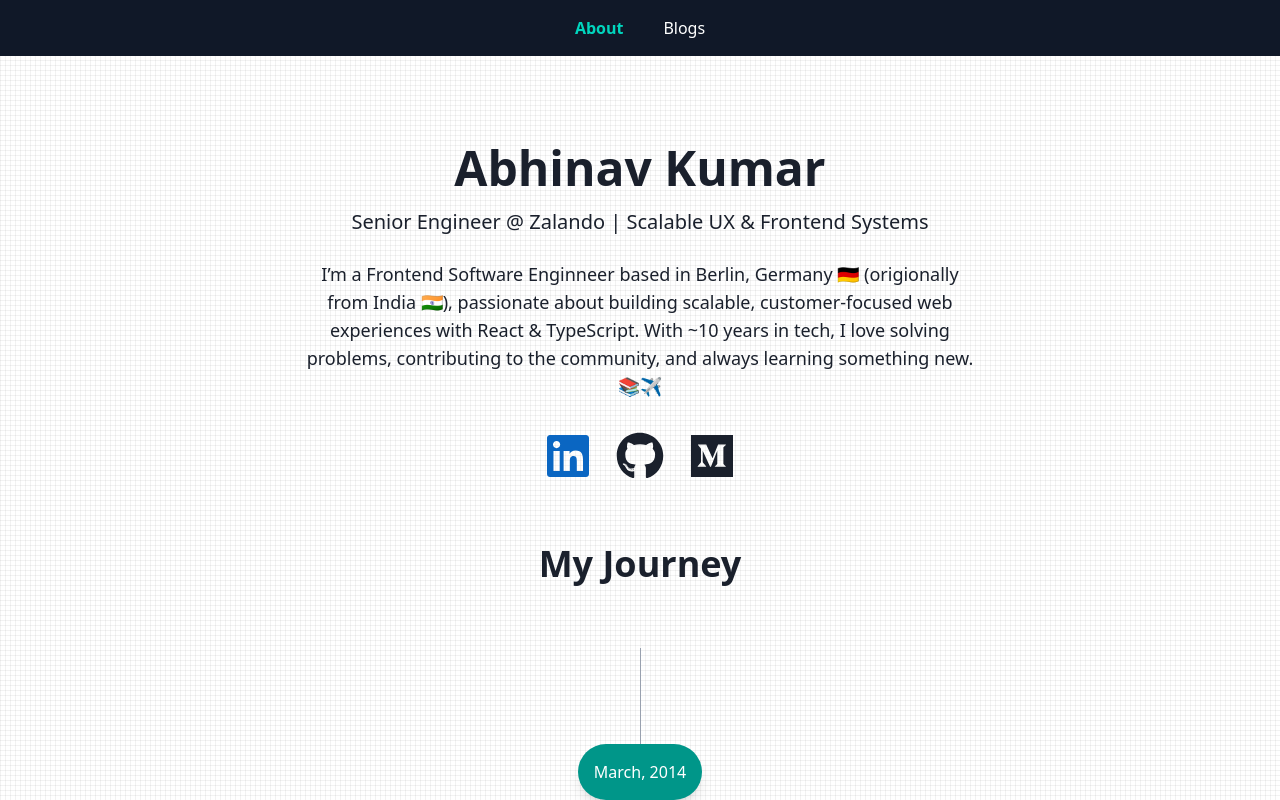
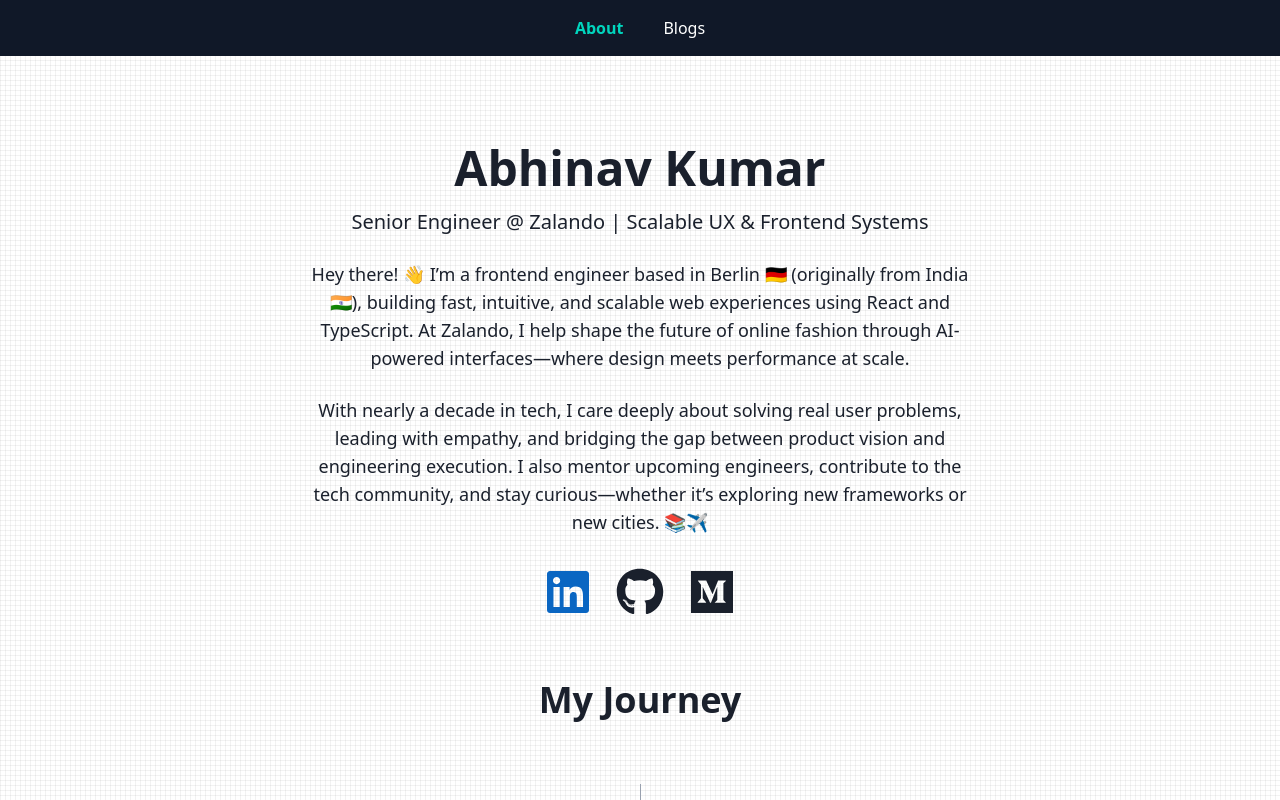
Before and after one commit to abhinavkumar985/portfolio, a Next.js app: page /portfolio/about in a window 1280 px wide. Shown: the top 800 px of the page. Built offline with nearby package versions, Linux system fonts and the light colour scheme; no server answers.

Commit message:
fix link text

```diff
--- a/src/app/about/page.tsx
+++ b/src/app/about/page.tsx
@@ -151,7 +151,11 @@
                         Senior Engineer @ Zalando | Scalable UX & Frontend Systems
                     </p>
                     <p className="text-lg max-w-2xl mx-auto">
-                        I’m a Frontend Software Enginneer based in Berlin, Germany 🇩🇪 (origionally from India 🇮🇳), passionate about building scalable, customer-focused web experiences with React & TypeScript. With ~10 years in tech, I love solving problems, contributing to the community, and always learning something new. 📚✈️
+                        Hey there! 👋 I’m a frontend engineer based in Berlin 🇩🇪 (originally from India 🇮🇳), building fast, intuitive, and scalable web experiences using React and TypeScript. At Zalando, I help shape the future of online fashion through AI-powered interfaces—where design meets performance at scale.
+                    </p>
+                    <br />
+                    <p className="text-lg max-w-2xl mx-auto">
+                        With nearly a decade in tech, I care deeply about solving real user problems, leading with empathy, and bridging the gap between product vision and engineering execution. I also mentor upcoming engineers, contribute to the tech community, and stay curious—whether it’s exploring new frameworks or new cities. 📚✈️
                     </p>
                 </motion.div>
 
--- a/src/app/layout.tsx
+++ b/src/app/layout.tsx
@@ -29,11 +29,10 @@
     const handleOutboundLinkClick = (event) => {
       const link = event.target.closest('a');
       if (link && link.href && !link.href.includes(window.location.hostname)) {
-        // @ts-expect-error type error type error
         gtag('event', 'click', {
           event_category: 'outbound',
           event_label: link.href,
-          event_value: link.textContent.trim(), // Add link text as event_value
+          event_value: link.text || link.getAttribute('aria-label') || link.getAttribute('title'), // Add link text as event_value
           transport_type: 'beacon',
         });
       }
```
